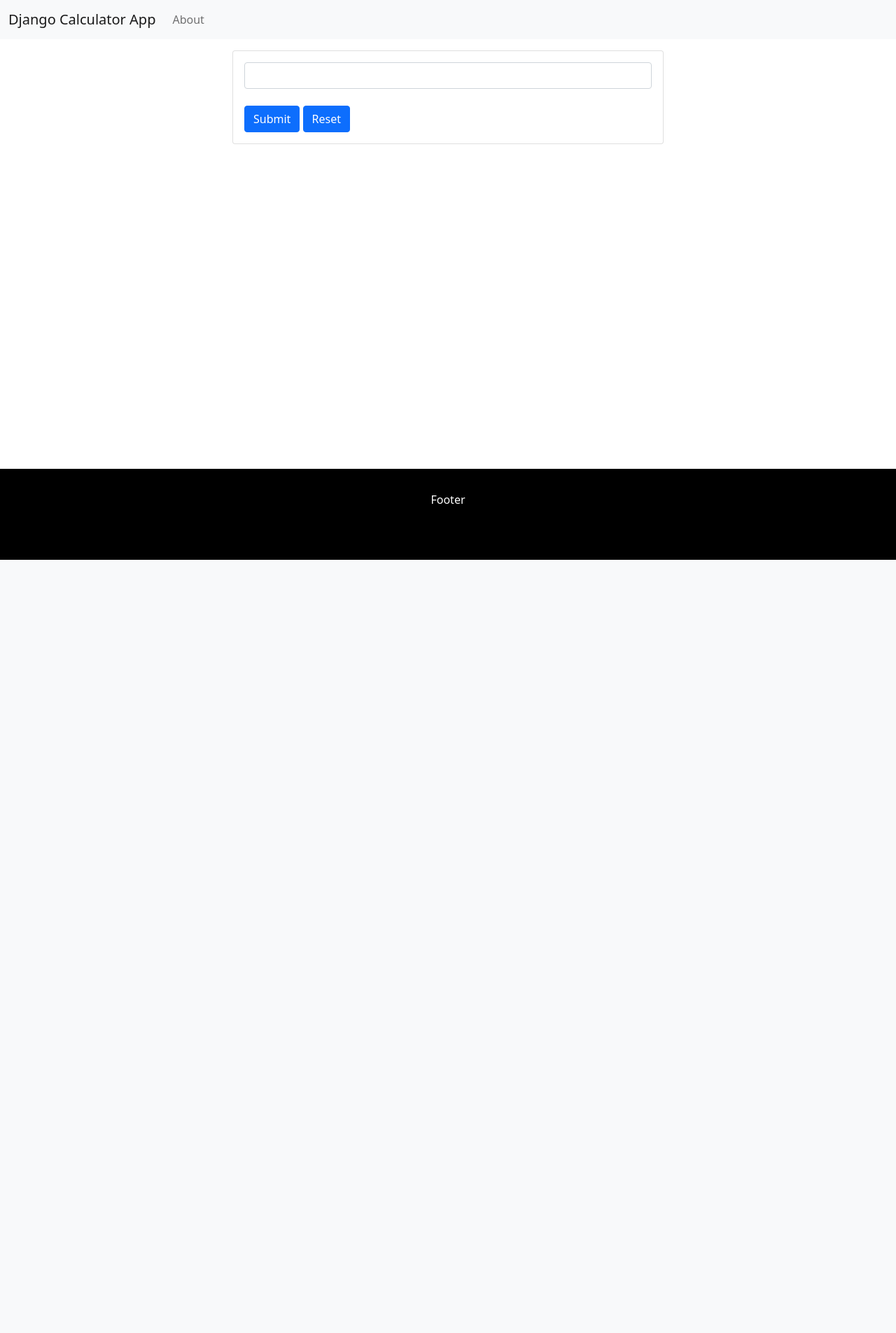
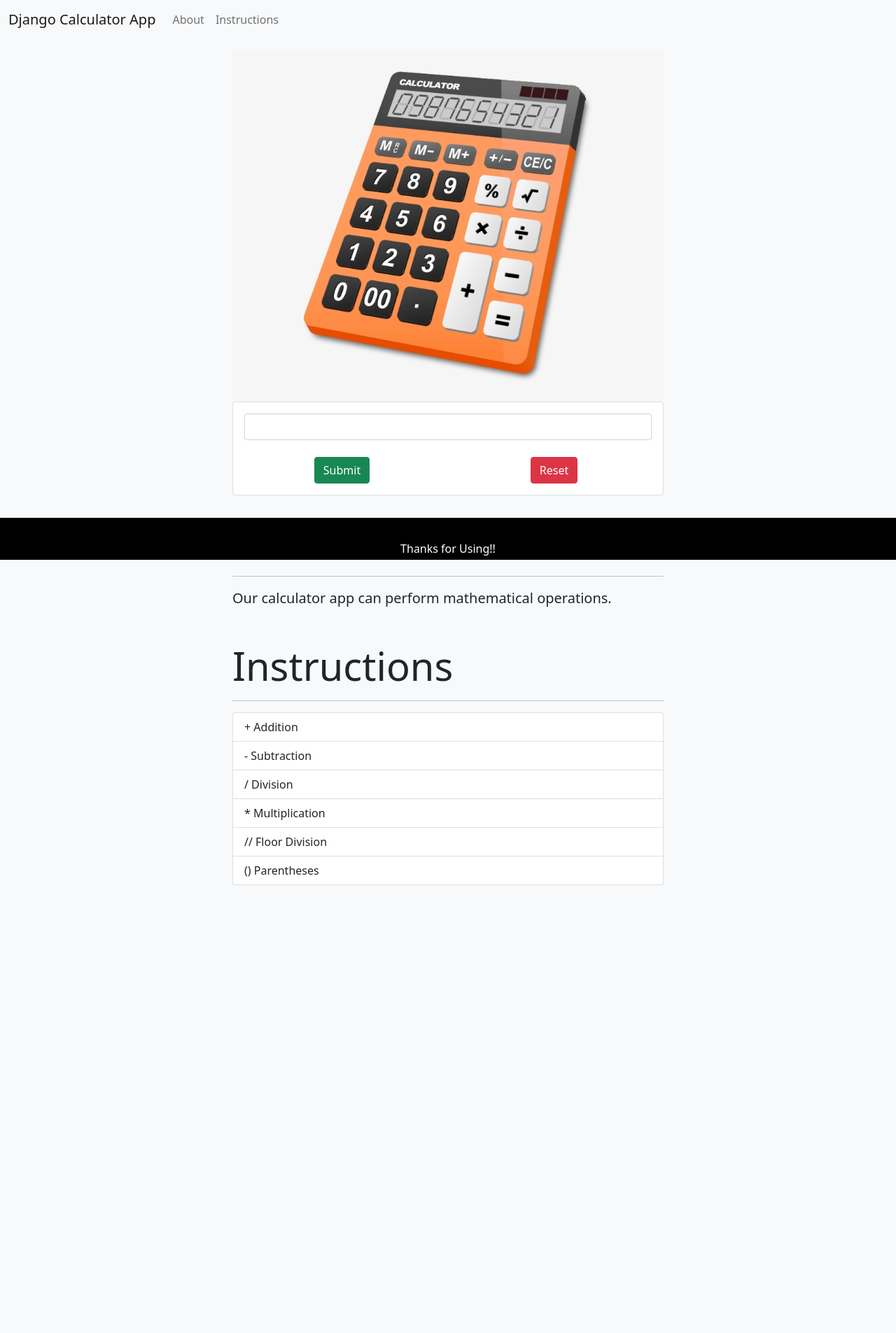
Before and after one commit to Joshua665/calculator-app, a Django app: page /calculatorapp in a window 1280 px wide. Shown: the whole page at 70% size. Before the commit the page ends 800 px from the top, so only its background shows below. Run offline with Django 3.2, Linux system fonts and the light colour scheme.

Commit message:
Added an image

```diff
--- a/calculatorproject/templates/calculatorapp/index.html
+++ b/calculatorproject/templates/calculatorapp/index.html
@@ -1,3 +1,4 @@
+{% load static %}
 <!doctype html>
 <html lang="en">
   <head>
@@ -10,7 +11,7 @@
 
     <title>Django Calculator App</title>
   </head>
-  <body>
+  <body class="bg-light">
     <nav class="navbar navbar-expand-lg navbar-light bg-light">
         <div class="container-fluid">
           <a class="navbar-brand" href="#">Django Calculator App</a>
@@ -21,7 +22,10 @@
             <ul class="navbar-nav me-auto mb-2 mb-lg-0">
 
               <li class="nav-item">
-                <a class="nav-link" href="#">About</a>
+                <a class="nav-link" href="#about">About</a>
+              </li>
+              <li class="nav-item">
+                <a class="nav-link" href="#instructions">Instructions</a>
               </li>
 
                 <ul class="dropdown-menu" aria-labelledby="navbarDropdown">
@@ -37,28 +41,67 @@
           </div>
         </div>
       </nav>
-      <div class="container-fluid">
+      <div class="container-fluid" style="margin-bottom: 40rem;">
           <div class="row">
               <div class="col-md-6" style="margin: 1rem auto 0 auto;">
+                <img class="img-fluid"  src="{% static 'logo.png' %}" >
                 <div class="card">
                     <div class="card-body">
-                        <form method="GET" action="#">
+                        <form method="GET" action="{% url 'submitquery' %}">
                             <div class="form-group">
                                 <input type="search" class="form-control" id = "query" name="query">
                             </div>
                             <br>
-                            <input type="submit" class="btn btn-primary">
-                            <input type = "reset" class="btn btn-primary">
+                            <div class="row">
+                              <div class="col-md-6">
+                                <input type="submit" class="btn btn-success" style="display: block; margin: 0 auto;">
+                              </div>
+                              <div class="col-md-6">
+                                <input type = "reset" class="btn btn-danger" style="display: block; margin: 0 auto;">
+                              </div>
+                            </div>
+
+
+
                         </form>
                     </div>
                 </div>
               </div>
           </div>
+          <div class="row">
+            <div class="col-md-6" style="margin:2rem auto 0 auto;">
+              <p class="display-4" id="about" name="about">
+                About
+              </p>
+              <hr>
+              <p class="lead" >
+                Our calculator app can perform mathematical operations.
+              </p>
+            </div>
+          </div>
+          <div class="row">
+            <div class="col-md-6" style="margin:2rem auto 0 auto;">
+              <p class="display-4" id="instructions" name="instructions">
+                Instructions
+              </p>
+              <hr>
+              <ul class="list-group">
+                <li class="list-group-item">+ Addition</li>
+                <li class="list-group-item">- Subtraction</li>
+                <li class="list-group-item">/ Division</li>
+                <li class="list-group-item">* Multiplication</li>
+                <li class="list-group-item">// Floor Division</li>
+                <li class="list-group-item">() Parentheses</li>
+              </ul>
+            </div>
+          </div>
+
       </div>
+
       <div class="container-fluid">
           <div class="row">
-              <footer class="fixed-bottom" style="height: 130px; background-color: black;">
-                  <p style="color: white; text-align: center; margin-top: 2rem;">Footer</p>
+              <footer class="fixed-bottom" style="height: 60px; background-color: black;">
+                  <p style="color: white; text-align: center; margin-top: 2rem;">Thanks for Using!!</p>
               </footer>
           </div>
       </div>
```
Also changed, not shown: calculatorproject/static/logo.png (added).
